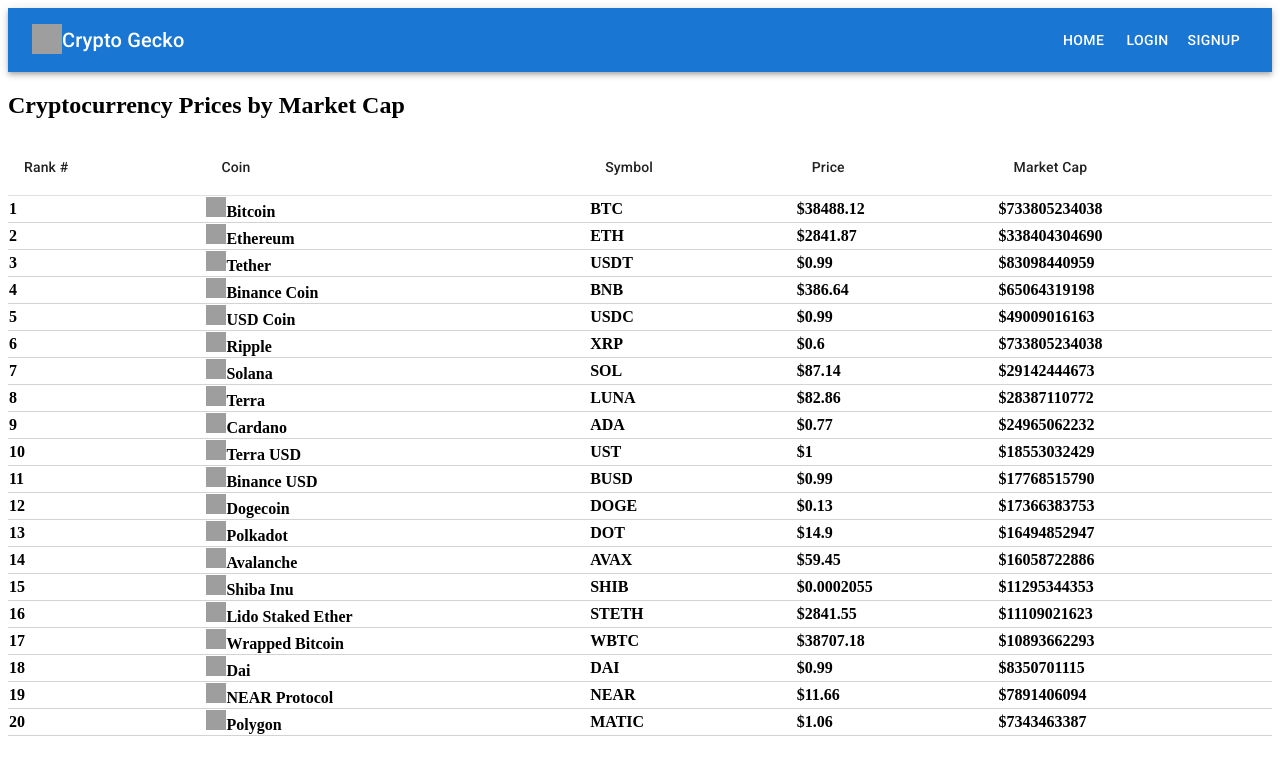
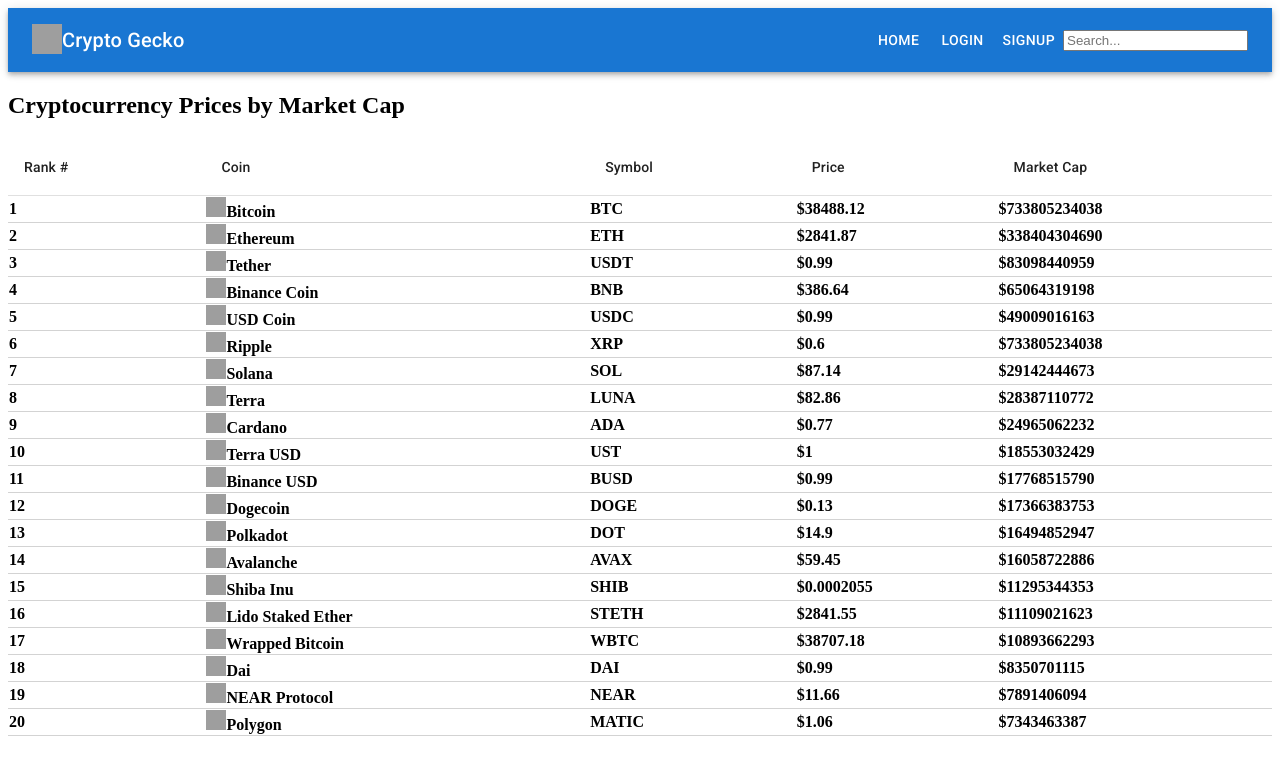
Before and after one commit to mikestah808/crypto-tracker, a React (Create React App) app: page / in a window 1280 px wide. Shown: the top 772 px of the page. Built offline with nearby package versions, Linux system fonts and the light colour scheme; data requests are answered from the project's data file; grey boxes are pictures that could not be loaded.

Commit message:
add search input on Navbar

```diff
--- a/src/App.js
+++ b/src/App.js
@@ -1,15 +1,22 @@
-import React from 'react';
+import React, { useState } from 'react';
 import { BrowserRouter, Routes, Route } from 'react-router-dom';
-import Login from './components/static/authentication/Login';
-import Signup from './components/static/authentication/Signup';
-import HomePage from './components/static/HomePage';
-import Navbar from './components/static/navigation/Navbar';
+import Login from './components/authentication/Login';
+import Signup from './components/authentication/Signup';
+import HomePage from './components/HomePage';
+import Navbar from './components/navigation/Navbar';
 
 function App() {
+  const [search, setSearch] = useState("")
+
+
+
+
   return (
     <div>
     <BrowserRouter>
-    <Navbar/>
+    <Navbar
+     search={search} setSearch={setSearch}
+     />
     <Routes>
       <Route path="/" element={ <HomePage/> } />
       <Route path="/login" element={ <Login/> } />
@@ -17,15 +24,6 @@
     </Routes>
     </BrowserRouter>
     </div>
-
-    //render a list of cryptocurrencies once page is loaded (useEffect)
-      //what will the setup be? what kind of components?
-        //<CryptocurrencyList/>
-        //what does the <CryptoCurrencyList/> contain?
-        //container which will hold <Cryptocurrencies/>
-            //child components?
-            //<Cryptocurrencies/>
-
   );
 }
 
--- a/src/components/static/HomePage.jsx
+++ b/src/components/HomePage.jsx
@@ -1,5 +1,5 @@
 import React, { useEffect, useState } from 'react'
-import CryptoList from '../../CryptoList'
+import CryptoList from '../CryptoList'
 
 const BASE_URL = "http://localhost:3000/cryptos";
 
--- /dev/null
+++ b/src/components/Search.jsx
@@ -0,0 +1,18 @@
+import React from "react";
+
+function Search({ search, setSearch }) {
+  return (
+    <div>
+      <label htmlFor="search"></label>
+      <input
+        type="text"
+        id="search"
+        placeholder="Search..."
+        value={search}
+        onChange={(e) => setSearch(e.target.value)}
+      />
+    </div>
+  );
+}
+
+export default Search;
--- a/src/components/static/navigation/Navbar.jsx
+++ b/src/components/navigation/Navbar.jsx
@@ -6,9 +6,16 @@
 import Typography from '@mui/material/Typography';
 import Button from '@mui/material/Button';
 
+import Search from '../Search';
 
-function Navbar() {
+
+
+
+
+
+function Navbar({ search, setSearch }) {
   return (
+    <div>
     <Box sx={{ flexGrow: 1 }}>
     <AppBar position="static">
       <Toolbar>
@@ -25,9 +32,11 @@
         <Button color="inherit" to="/" component={ Link }>Home</Button>
         <Button color="inherit" to="/login" component={ Link }>Login</Button>
         <Button color="inherit" to="/signup" component={ Link }>Signup</Button>
+        <Search search={search} setSearch={setSearch}/>
       </Toolbar>
     </AppBar>
   </Box>
+  </div>
   )
 }
 
```
Also changed, not shown: src/components/authentication/Login.jsx (renamed from src/components/static/authentication/Login.jsx), src/components/authentication/Signup.jsx (renamed from src/components/static/authentication/Signup.jsx).
